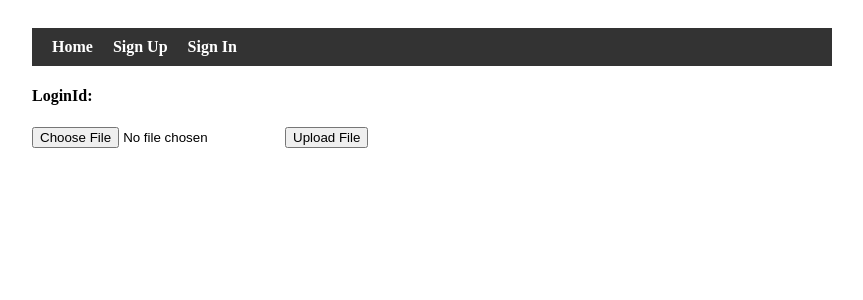
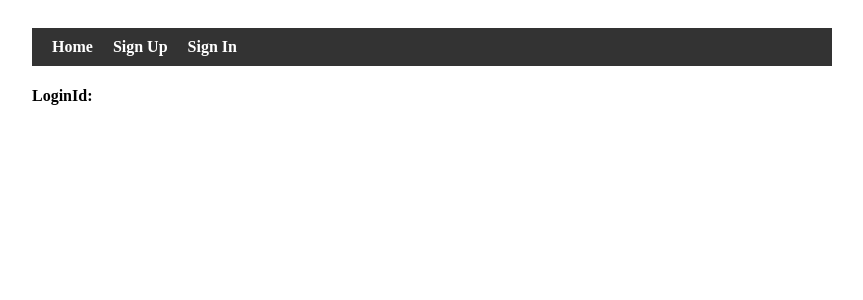
Before and after one commit to AnilKumarYogi/sales-analysis, a React (Create React App) app: page /signIn/startup in a window 1280 px wide. Shown: the top 300 px of the page, without its empty margins (208-1071 px from the left). Built offline with nearby package versions, Linux system fonts and the light colour scheme.

Commit message:
seperate startup upload states

```diff
--- a/src/App.js
+++ b/src/App.js
@@ -25,8 +25,11 @@ function App() {
     ],
   });
 
-  const [selectedFile, setSelectedFile] = useState(null);
-  const [salesData, setSalesData] = useState([]);
+  // const [selectedFile, setSelectedFile] = useState(null);
+  // const [salesData, setSalesData] = useState([]);
+  const [startupUploadStates, setStartupUploadStates] = useState([
+    { selectedFile: null, salesData: [] },
+  ]);
 
   const [loginId, setloginId] = useState("");
   const [loginPassword, setLoginPassword] = useState("");
@@ -42,17 +45,43 @@ function App() {
     setApprovedUsers(data);
   };
 
+  const handleStartupUploadStates = (data) => {
+    setStartupUploadStates(data);
+  };
+
   const handleGlobalData = (newGlobalData) => {
     setGlobalData(newGlobalData);
+    const updatedstartupUploadStates = [
+      ...startupUploadStates,
+      { selectedFile: null, salesData: [] },
+    ];
+    handleStartupUploadStates(updatedstartupUploadStates);
   };
 
-  const handleFileChange = (e) => {
-    setSelectedFile(e.target.files[0]);
-  };
+  // const handleFileChange = (index, file) => {
+  //   const updatedStartupData = [...startupData];
+  //   updatedStartupData[index].selectedFile = file;
+  //   setStartupData(updatedStartupData);
+  // };
+  // const handleFileChange = (e) => {
+  //   setSelectedFile(e.target.files[0]);
+  // };
 
-  const handleSalesData = (data) => {
-    setSalesData(data);
-  };
+  // const handleSalesData = (data) => {
+  //   setSalesData(data);
+  // };
+
+  //anil
+  // useEffect(() => {
+
+  //   while (startupUploadStates.length < globalData.startupData.length) {
+  //     setStartupUploadStates((prevStates) => [
+  //       ...prevStates,
+  //       { selectedFile: null, salesData: [] },
+  //     ]);
+  //   }
+
+  // }, [globalData.startupData]);
 
   const handleLoginId = (data) => {
     setloginId(data);
@@ -115,7 +144,7 @@ function App() {
               globalData={globalData}
               handleGlobalData={handleGlobalData}
               loginId={loginId}
-              salesData={salesData}
+              startupUploadStates={startupUploadStates}
               approvedUsers={approvedUsers}
             />
           }
@@ -124,10 +153,12 @@ function App() {
           path="/signIn/startup"
           element={
             <Startup
-              handleFileChange={handleFileChange}
-              handleSalesData={handleSalesData}
-              selectedFile={selectedFile}
-              salesData={salesData}
+              // handleFileChange={handleFileChange}
+              // handleSalesData={handleSalesData}
+              // selectedFile={selectedFile}
+              // salesData={salesData}
+              startupUploadStates={startupUploadStates}
+              handleStartupUploadStates={handleStartupUploadStates}
               globalData={globalData}
               approvedUsers={approvedUsers}
               handleApprovedUsers={handleApprovedUsers}
--- a/src/signIn/Investor.js
+++ b/src/signIn/Investor.js
@@ -6,6 +6,7 @@ const Investor = ({
   loginId,
   salesData,
   approvedUsers,
+  startupUploadStates,
 }) => {
   const startupData = globalData.startupData;
 
@@ -15,6 +16,7 @@ const Investor = ({
       <h4>LoginId: {loginId}</h4>
       {startupData.length > 0 &&
         startupData.map((startup, index) => (
+          <div>
             <StartupCard
               key={index}
               idx={index}
@@ -23,10 +25,14 @@ const Investor = ({
               globalData={globalData}
               handleGlobalData={handleGlobalData}
             />
+            {approvedUsers.includes(loginId) ? (
+              <PlotChart salesData={startupUploadStates[index].salesData} />
+            ) : null}
+          </div>
         ))}
-      {approvedUsers.includes(loginId) ? (
+      {/* {approvedUsers.includes(loginId) ? (
         <PlotChart salesData={salesData} />
-      ) : null}
+      ) : null} */}
     </div>
   );
 };
--- a/src/signIn/Startup.js
+++ b/src/signIn/Startup.js
@@ -3,28 +3,42 @@ import axios from "axios";
 import PlotChart from "../Chart/PlotChart";
 import DisplayInterested from "./DisplayInterested";
 const Startup = ({
-  handleFileChange,
-  handleSalesData,
-  salesData,
-  selectedFile,
+  // handleFileChange,
+  // handleSalesData,
+  // salesData,
+  // selectedFile,
+  startupUploadStates,
+  handleStartupUploadStates,
   globalData,
   approvedUsers,
   handleApprovedUsers,
   loginId,
 }) => {
-  const handleFileUpload = async () => {
+  const handleFileUpload = async (index) => {
     const formData = new FormData();
-    formData.append("file", selectedFile);
+    formData.append("file", startupUploadStates[index].selectedFile);
 
     try {
       const response = await axios.post(
         "https://fundrev-app.onrender.com/upload",
         formData
       );
-      handleSalesData(response.data.data);
+      const updatedstartupUploadStates = [...startupUploadStates];
+      updatedstartupUploadStates[index].salesData = response.data.data;
+      handleStartupUploadStates(updatedstartupUploadStates);
+      // handleSalesData(response.data.data);
     } catch (error) {
       console.error("Error uploading file:", error);
     }
+  };
+
+  const handleFileChange = (e, index) => {
+    const updatedstartupUploadStates = [...startupUploadStates];
+    // console.log("anile->", e);
+    // console.log("anilindex->", index);
+    const file = e.target.files[0];
+    updatedstartupUploadStates[index].selectedFile = file;
+    handleStartupUploadStates(updatedstartupUploadStates);
   };
 
   const startupData = globalData.startupData;
@@ -35,22 +49,34 @@ const Startup = ({
         startupData.map((startup, index) => {
           if (startup.companyName === loginId) {
             return (
+              <div>
                 <DisplayInterested
                   key={index}
                   startup={startup}
                   approvedUsers={approvedUsers}
                   handleApprovedUsers={handleApprovedUsers}
                 />
+                <input
+                  type="file"
+                  onChange={(e) => handleFileChange(e, index)}
+                />
+                <button onClick={() => handleFileUpload(index)}>
+                  Upload File
+                </button>
+                <br />
+                <br />
+                <PlotChart salesData={startupUploadStates[index].salesData} />
+              </div>
             );
           }
           return null;
         })}
 
-      <input type="file" onChange={handleFileChange} />
+      {/* <input type="file" onChange={handleFileChange} />
       <button onClick={handleFileUpload}>Upload File</button>
       <br />
       <br />
-      <PlotChart salesData={salesData} />
+      <PlotChart salesData={salesData} /> */}
     </div>
   );
 };
```
Lines whose indentation alone changed are shown as unchanged.
